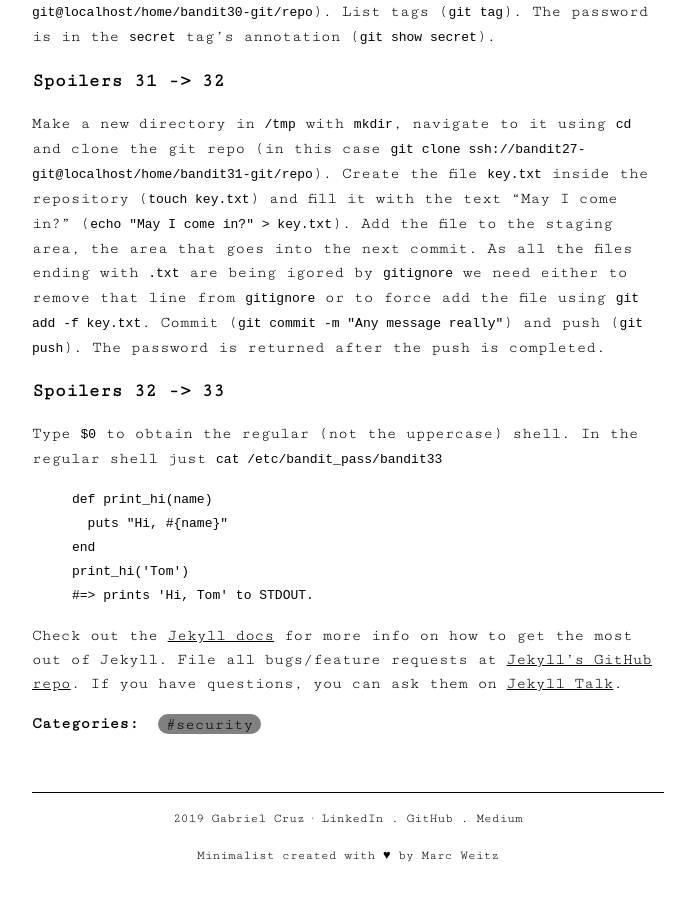
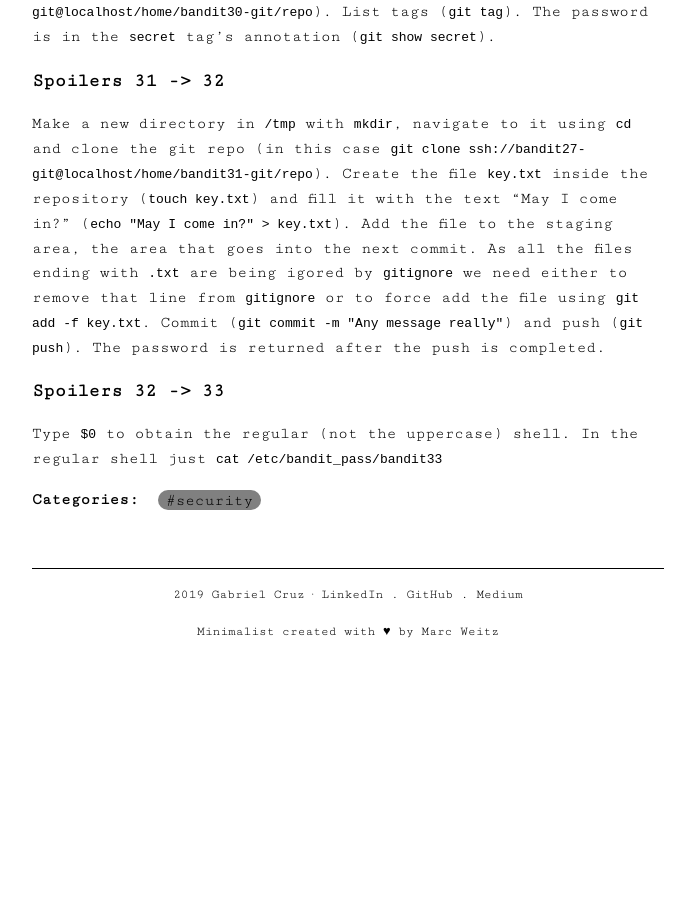
Before and after one commit to gmelodie/gmelodie.github.io, a Jekyll site: the page built from _posts/2019-06-30-bandit-27-to-33.md, in a window 1280 px wide and 900 px high, scrolled down 1608 px. Shown: the whole window, without its empty margins (292-987 px from the left). Built offline with Jekyll 4.4.1, drawn with Linux system fonts in a browser that asks for light colours; after the commit the page ends 2284 px from its top, so only the background shows below that.

Commit message:
Remove placeholders

```diff
--- a/_posts/2019-06-30-bandit-27-to-33.md
+++ b/_posts/2019-06-30-bandit-27-to-33.md
@@ -60,18 +60,3 @@
 
 ### Spoilers 32 -> 33
 Type `$0` to obtain the regular (not the uppercase) shell. In the regular shell just `cat /etc/bandit_pass/bandit33`
-
-
-{% highlight ruby %}
-def print_hi(name)
-  puts "Hi, #{name}"
-end
-print_hi('Tom')
-#=> prints 'Hi, Tom' to STDOUT.
-{% endhighlight %}
-
-Check out the [Jekyll docs][jekyll-docs] for more info on how to get the most out of Jekyll. File all bugs/feature requests at [Jekyll’s GitHub repo][jekyll-gh]. If you have questions, you can ask them on [Jekyll Talk][jekyll-talk].
-
-[jekyll-docs]: http://jekyllrb.com/docs/home
-[jekyll-gh]:   https://github.com/jekyll/jekyll
-[jekyll-talk]: http://talk.jekyllrb.com/
```
